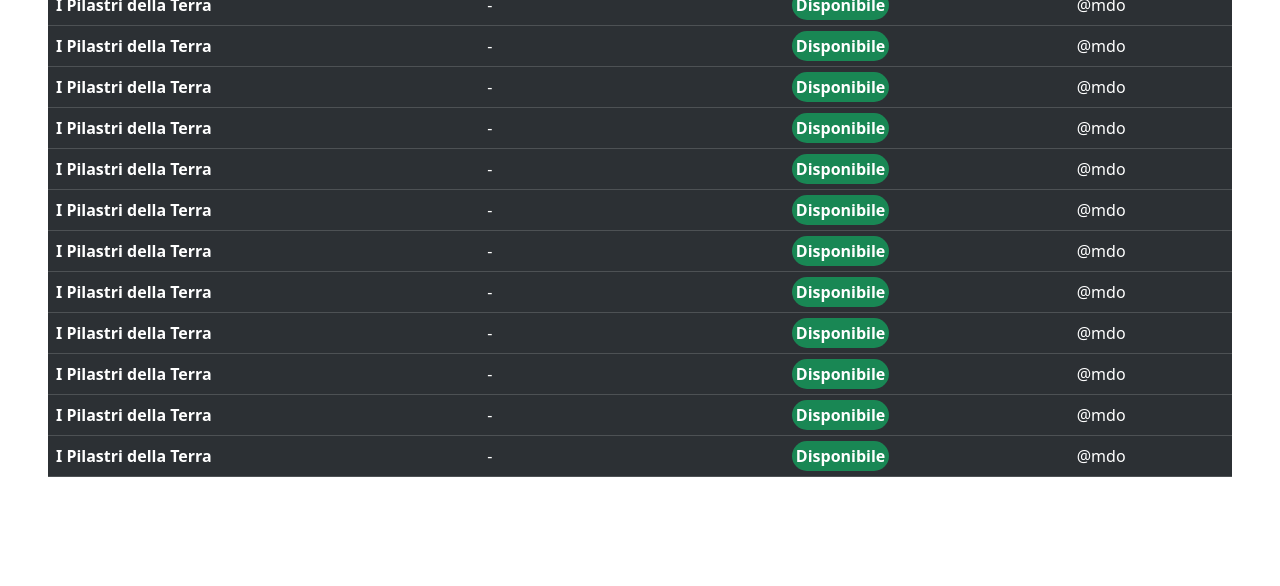
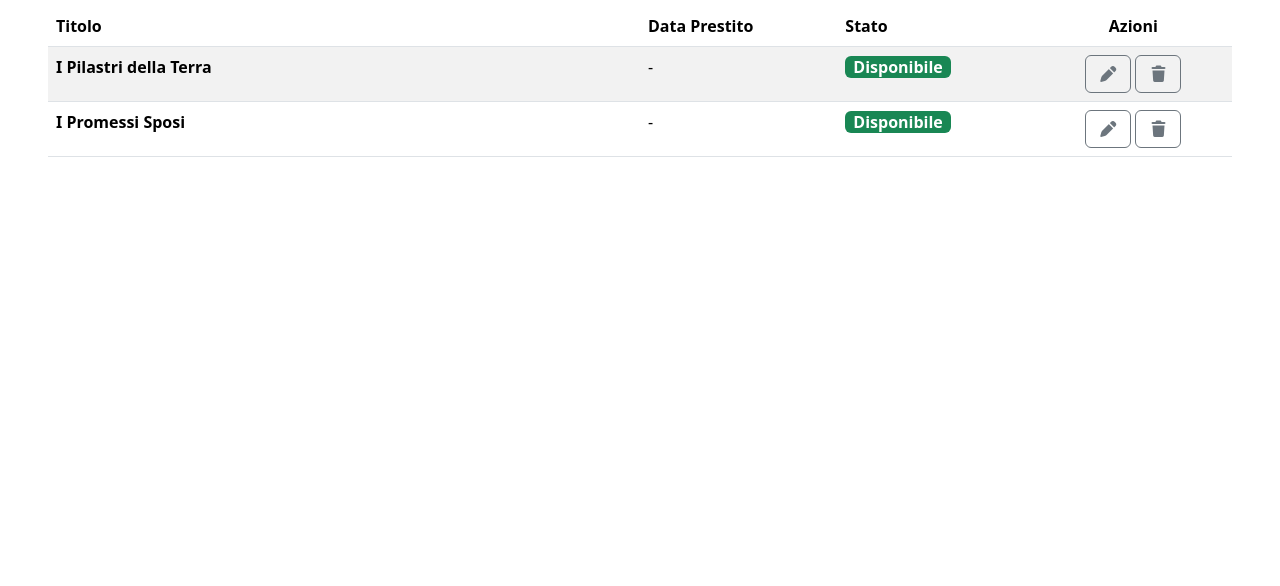
Before and after one commit to MatteoCarmignani/html-css-bootstrap-dashboard, a plain HTML site: page index.html in a window 1280 px wide. Shown: the part 214-800 px from the top of the page. Drawn offline with nearby package versions, Linux system fonts and the light colour scheme.

Commit message:
prima table completata

```diff
--- a/index.html
+++ b/index.html
@@ -3,6 +3,7 @@
 <head>
     <meta charset="UTF-8">
     <meta name="viewport" content="width=device-width, initial-scale=1.0">
+    <link rel="stylesheet" href="https://cdnjs.cloudflare.com/ajax/libs/font-awesome/7.0.0/css/all.min.css">
     <link href="https://cdn.jsdelivr.net/npm/bootstrap@5.3.7/dist/css/bootstrap.min.css" rel="stylesheet" integrity="sha384-LN+7fdVzj6u52u30Kp6M/trliBMCMKTyK833zpbD+pXdCLuTusPj697FH4R/5mcr" crossorigin="anonymous">
     <script src="https://cdn.jsdelivr.net/npm/bootstrap@5.3.7/dist/js/bootstrap.bundle.min.js" integrity="sha384-ndDqU0Gzau9qJ1lfW4pNLlhNTkCfHzAVBReH9diLvGRem5+R9g2FzA8ZGN954O5Q" crossorigin="anonymous"></script>
     <link rel="stylesheet" href="css/main.css">
@@ -12,7 +13,7 @@
 
     <header>
 
-        <nav class="navbar navbar-expand-lg bg-body-tertiary p-3 mb-2 bg-dark-subtle text-dark-emphasis">
+        <nav class="navbar navbar-expand-lg bg-dark-subtle p-3 mb-2 text-dark-emphasis">
         <div class="container-fluid">
             <a class="navbar-brand" href="#">
                 <img src="img/duck.png" alt="Duck" width="60" height="60">
@@ -46,150 +47,46 @@
 
         <div class="container-fluid p-5">
 
-            <!-- Titolo -->
+             <div class="row align-items-start pb-3">
+                <div class="col-10">
+                    <h2>Catalogo Libri</h2>
+                </div>
+                <div class="col-2 text-end">
+                    <button type="button" class="btn btn-primary">Aggiungi Libro</button>
+                </div>
+            </div>
 
-
-            <!-- Sezione libri -->
-
-            <table class="table table-dark table-striped">
+            <table class="table table-striped table-hover">
 
                 <thead>
                     <tr>
-                        <th scope="col-6">Titolo</th>
-                        <th scope="col-2">Data Prestito</th>
-                        <th scope="col-2">Stato</th>
-                        <th scope="col-2">Azioni</th>
+                        <th class="col-6">Titolo</th>
+                        <th class="col-2 col-sm-0">Data Prestito</th>
+                        <th class="col-2">Stato</th>
+                        <th class="col-2 text-center">Azioni</th>
                     </tr>
                 </thead>
                 <tbody>
-                    <tr>
+                    <tr style="height: 50px;">
                         <th>I Pilastri della Terra</th>
                         <td> - </td>
                         <td>
-                            <strong class="text-bg-success rounded-pill p-1">Disponibile</strong>
+                            <strong class="text-bg-success rounded px-2">Disponibile</strong>
                         </td>
-                        <td>@mdo</td>
+                        <td class="text-center">
+                            <button type="button" class="btn btn-outline-secondary"><i class="fa-solid fa-pen"></i></button> <button type="button" class="btn btn-outline-secondary"><i class="fa-solid fa-trash"></i></button>
+                        </td>
                     </tr>
-                </tbody>
 
-                <tbody>
-                    <tr>
-                        <th>I Pilastri della Terra</th>
+                    <tr  style="height: 50px;">
+                        <th>I Promessi Sposi</th>
                         <td> - </td>
                         <td>
-                            <strong class="text-bg-success rounded-pill p-1">Disponibile</strong>
+                            <strong class="text-bg-success rounded px-2">Disponibile</strong>
                         </td>
-                        <td>@mdo</td>
-                    </tr>
-                </tbody>
-
-                <tbody>
-                    <tr>
-                        <th>I Pilastri della Terra</th>
-                        <td> - </td>
-                        <td>
-                            <strong class="text-bg-success rounded-pill p-1">Disponibile</strong>
+                        <td class="text-center">
+                         <button type="button" class="btn btn-outline-secondary"><i class="fa-solid fa-pen"></i></button> <button type="button" class="btn btn-outline-secondary"><i class="fa-solid fa-trash"></i></button>
                         </td>
-                        <td>@mdo</td>
-                    </tr>
-                </tbody>
-
-                <tbody>
-                    <tr>
-                        <th>I Pilastri della Terra</th>
-                        <td> - </td>
-                        <td>
-                            <strong class="text-bg-success rounded-pill p-1">Disponibile</strong>
-                        </td>
-                        <td>@mdo</td>
-                    </tr>
-                </tbody>
-
-                <tbody>
-                    <tr>
-                        <th>I Pilastri della Terra</th>
-                        <td> - </td>
-                        <td>
-                            <strong class="text-bg-success rounded-pill p-1">Disponibile</strong>
-                        </td>
-                        <td>@mdo</td>
-                    </tr>
-                </tbody>
-
-                <tbody>
-                    <tr>
-                        <th>I Pilastri della Terra</th>
-                        <td> - </td>
-                        <td>
-                            <strong class="text-bg-success rounded-pill p-1">Disponibile</strong>
-                        </td>
-                        <td>@mdo</td>
-                    </tr>
-                </tbody>
-
-                <tbody>
-                    <tr>
-                        <th>I Pilastri della Terra</th>
-                        <td> - </td>
-                        <td>
-                            <strong class="text-bg-success rounded-pill p-1">Disponibile</strong>
-                        </td>
-                        <td>@mdo</td>
-                    </tr>
-                </tbody>
-
-                <tbody>
-                    <tr>
-                        <th>I Pilastri della Terra</th>
-                        <td> - </td>
-                        <td>
-                            <strong class="text-bg-success rounded-pill p-1">Disponibile</strong>
-                        </td>
-                        <td>@mdo</td>
-                    </tr>
-                </tbody>
-
-                <tbody>
-                    <tr>
-                        <th>I Pilastri della Terra</th>
-                        <td> - </td>
-                        <td>
-                            <strong class="text-bg-success rounded-pill p-1">Disponibile</strong>
-                        </td>
-                        <td>@mdo</td>
-                    </tr>
-                </tbody>
-
-                <tbody>
-                    <tr>
-                        <th>I Pilastri della Terra</th>
-                        <td> - </td>
-                        <td>
-                            <strong class="text-bg-success rounded-pill p-1">Disponibile</strong>
-                        </td>
-                        <td>@mdo</td>
-                    </tr>
-                </tbody>
-
-                <tbody>
-                    <tr>
-                        <th>I Pilastri della Terra</th>
-                        <td> - </td>
-                        <td>
-                            <strong class="text-bg-success rounded-pill p-1">Disponibile</strong>
-                        </td>
-                        <td>@mdo</td>
-                    </tr>
-                </tbody>
-
-                <tbody>
-                    <tr>
-                        <th>I Pilastri della Terra</th>
-                        <td> - </td>
-                        <td>
-                            <strong class="text-bg-success rounded-pill p-1">Disponibile</strong>
-                        </td>
-                        <td>@mdo</td>
                     </tr>
                 </tbody>
 
```
